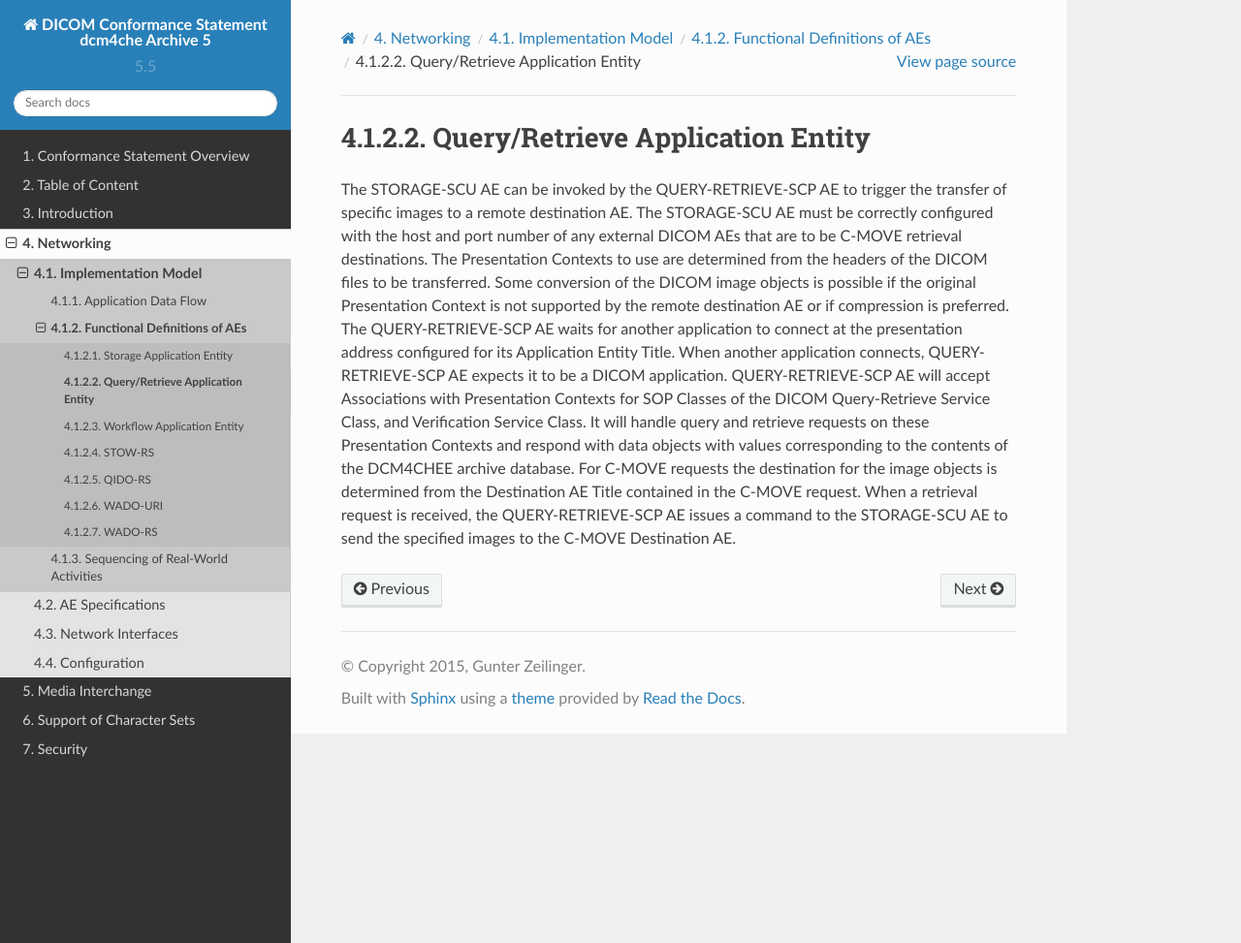
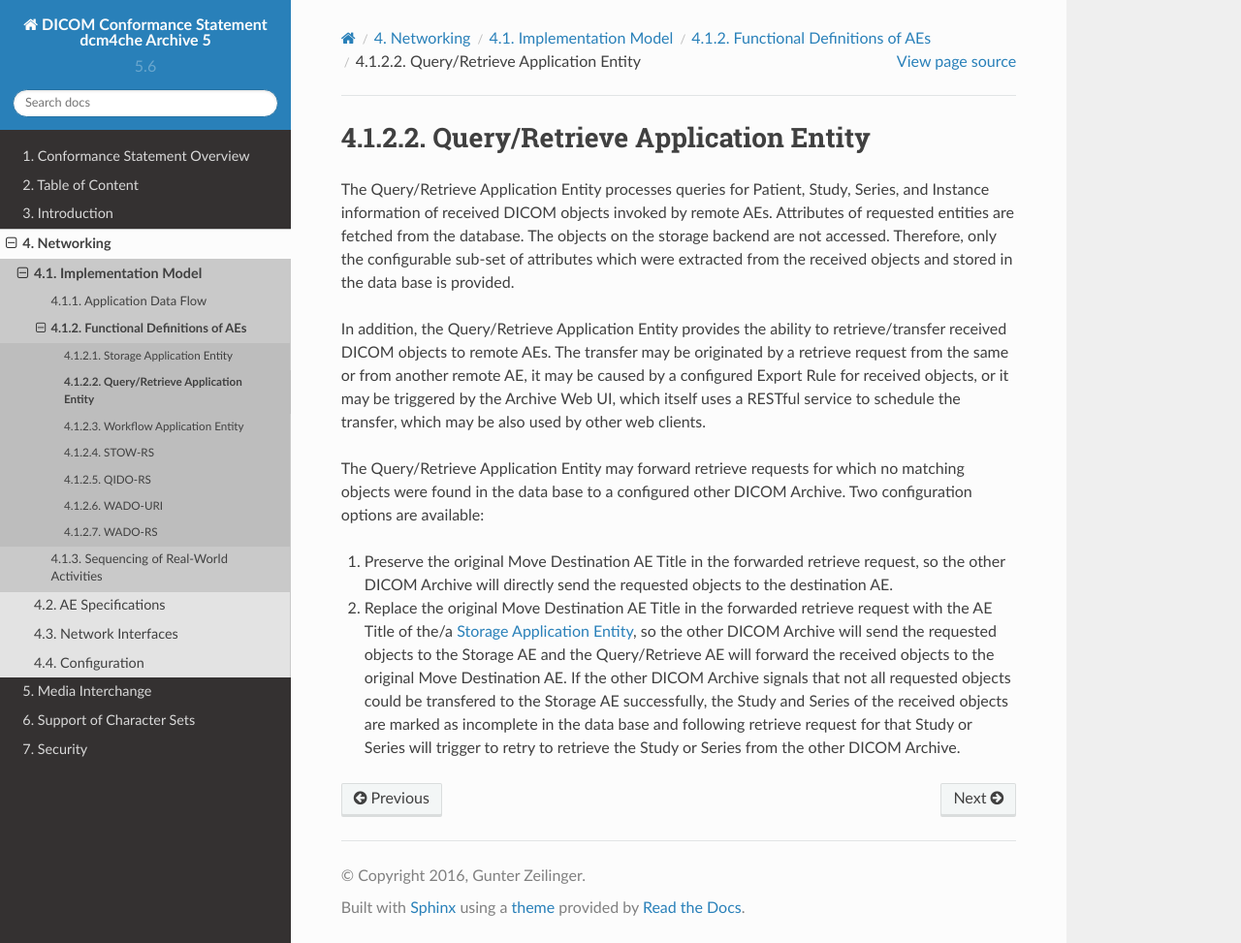
Before and after one commit to dcm4che/dcm4chee-arc-cs, a Sphinx documentation site: the page built from docs/networking/model/fktdefs/query-retrieve.rst, in a window 1280 px wide and 973 px high. Shown: the whole window at 97% size. Built offline with Sphinx 7.4.7 and the Read the Docs theme 2.0.0, drawn with Linux system fonts in a browser that asks for light colours.

Commit message:
update fkt. description of Q/R AE

```diff
--- a/docs/conf.py
+++ b/docs/conf.py
@@ -47,7 +47,7 @@ master_doc = 'index'
 
 # General information about the project.
 project = u'DICOM Conformance Statement dcm4che Archive 5'
-copyright = u'2015, Gunter Zeilinger'
+copyright = u'2016, Gunter Zeilinger'
 author = u'Gunter Zeilinger'
 
 # The version info for the project you're documenting, acts as replacement for
@@ -55,9 +55,9 @@ author = u'Gunter Zeilinger'
 # built documents.
 #
 # The short X.Y version.
-version = u'5.5'
+version = u'5.6'
 # The full version, including alpha/beta/rc tags.
-release = u'5.5draft'
+release = u'5.6draft'
 
 # The language for content autogenerated by Sphinx. Refer to documentation
 # for a list of supported languages.
--- a/docs/networking/model/fktdefs/query-retrieve.rst
+++ b/docs/networking/model/fktdefs/query-retrieve.rst
@@ -1,5 +1,24 @@
 Query/Retrieve Application Entity
 """""""""""""""""""""""""""""""""
 
-The STORAGE-SCU AE can be invoked by the QUERY-RETRIEVE-SCP AE to trigger the transfer of specific images to a remote destination AE. The STORAGE-SCU AE must be correctly configured with the host and port number of any external DICOM AEs that are to be C-MOVE retrieval destinations. The Presentation Contexts to use are determined from the headers of the DICOM files to be transferred. Some conversion of the DICOM image objects is possible if the original Presentation Context is not supported by the remote destination AE or if compression is preferred.
-The QUERY-RETRIEVE-SCP AE waits for another application to connect at the presentation address configured for its Application Entity Title. When another application connects, QUERY-RETRIEVE-SCP AE expects it to be a DICOM application. QUERY-RETRIEVE-SCP AE will accept Associations with Presentation Contexts for SOP Classes of the DICOM Query-Retrieve Service Class, and Verification Service Class. It will handle query and retrieve requests on these Presentation Contexts and respond with data objects with values corresponding to the contents of the DCM4CHEE archive database. For C-MOVE requests the destination for the image objects is determined from the Destination AE Title contained in the C-MOVE request. When a retrieval request is received, the QUERY-RETRIEVE-SCP AE issues a command to the STORAGE-SCU AE to send the specified images to the C-MOVE Destination AE.
+The Query/Retrieve Application Entity processes queries for Patient, Study, Series, and Instance information of
+received DICOM objects invoked by remote AEs. Attributes of requested entities are fetched from the database.
+The objects on the storage backend are not accessed. Therefore, only the configurable sub-set of attributes which
+were extracted from the received objects and stored in the data base is provided.
+
+In addition, the Query/Retrieve Application Entity provides the ability to retrieve/transfer received DICOM objects to
+remote AEs. The transfer may be originated by a retrieve request from the same or from another remote AE, it may be
+caused by a configured Export Rule for received objects, or it may be triggered by the Archive Web UI, which itself
+uses a RESTful service to schedule the transfer, which may be also used by other web clients.
+
+The Query/Retrieve Application Entity may forward retrieve requests for which no matching objects were found in the
+data base to a configured other DICOM Archive. Two configuration options are available:
+
+1. Preserve the original Move Destination AE Title in the forwarded retrieve request, so the other DICOM Archive
+   will directly send the requested objects to the destination AE.
+2. Replace the original Move Destination AE Title in the forwarded retrieve request with the AE Title of the/a
+   :doc:`storage`, so the other DICOM Archive will send the requested objects to the Storage AE and the
+   Query/Retrieve AE will forward the received objects to the original Move Destination AE. If the other DICOM
+   Archive signals that not all requested objects could be transfered to the Storage AE successfully, the Study and
+   Series of the received objects are marked as incomplete in the data base and following retrieve request for that
+   Study or Series will trigger to retry to retrieve the Study or Series from the other DICOM Archive.
--- a/docs/networking/model/fktdefs/storage.rst
+++ b/docs/networking/model/fktdefs/storage.rst
@@ -1,7 +1,7 @@
 Storage Application Entity
 """"""""""""""""""""""""""
 
-The Storage Application Entity receives images and other composite instances from remote AEs.
+The Storage Application Entity receives images and other Composite Object Instances from remote AEs.
 
 Compressed images and non-image objects are stored as received on the storage backend configured for the Storage AE.
 Uncompressed images may be compressed according configurable compression rules before they are stored with all
```
Also changed, not shown: docs/networking/model/dataflow.rst (+6 -6 lines).
